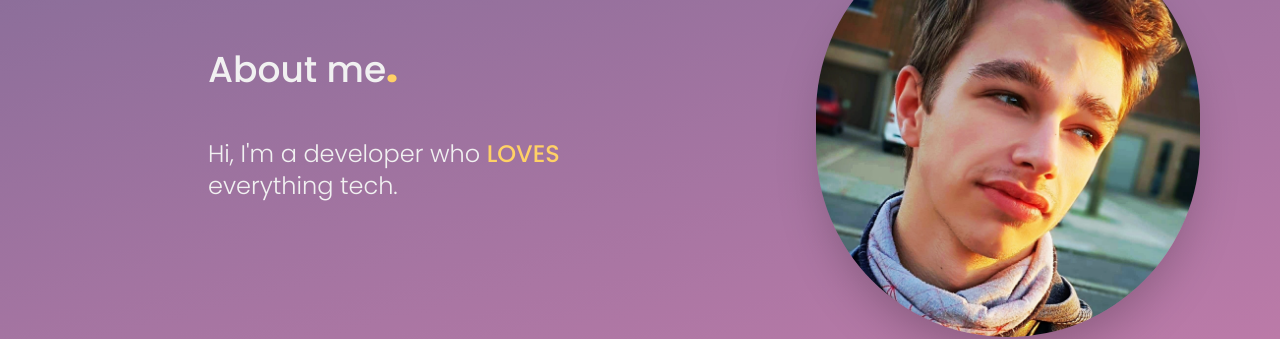
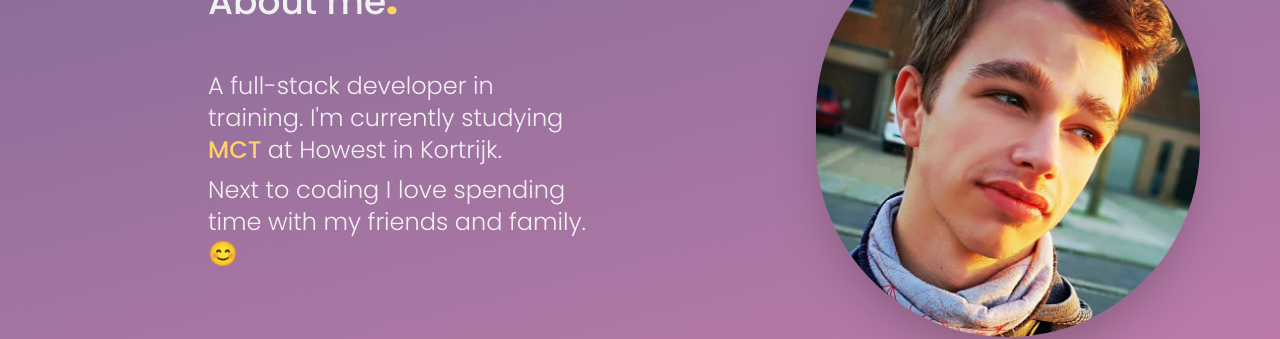
Before and after one commit to B3rtje123/Portfolio2.0, a React (Vite) app: page / in a window 1280 px wide. Shown: the part 522-861 px from the top of the page. Built offline with nearby package versions, Linux system fonts and the light colour scheme.

Commit message:
About me text changed

```diff
--- a/src/assets/screens/Home.tsx
+++ b/src/assets/screens/Home.tsx
@@ -48,9 +48,11 @@ export default () => {
                     <div className="z-10">
                         <h2 className="pb-12 text-lg font-medium md:text-2xl xl:text-4xl 2xl:text-5xl">About me<span className="font-black text-yellow">.</span></h2>
                         <p className="pb-2 text-sm md:text-lg xl:text-2xl 2xl:text-3xl">
-                            Hi,
-                            I'm a developer who <span className="text-yellow font-medium">LOVES</span> everything tech.
+                            A full-stack developer in training. I'm currently studying <span className="text-yellow font-medium">MCT</span> at Howest in Kortrijk.
                         </p >
+                        <p className="pb-2 text-sm md:text-lg xl:text-2xl 2xl:text-3xl">
+                            Next to coding I love spending time with my friends and family.😊
+                        </p>
                     </div>
                     <div className="w-80 h-full skew-x-12 overflow-hidden relative z-10
                     md:ml-12
```
